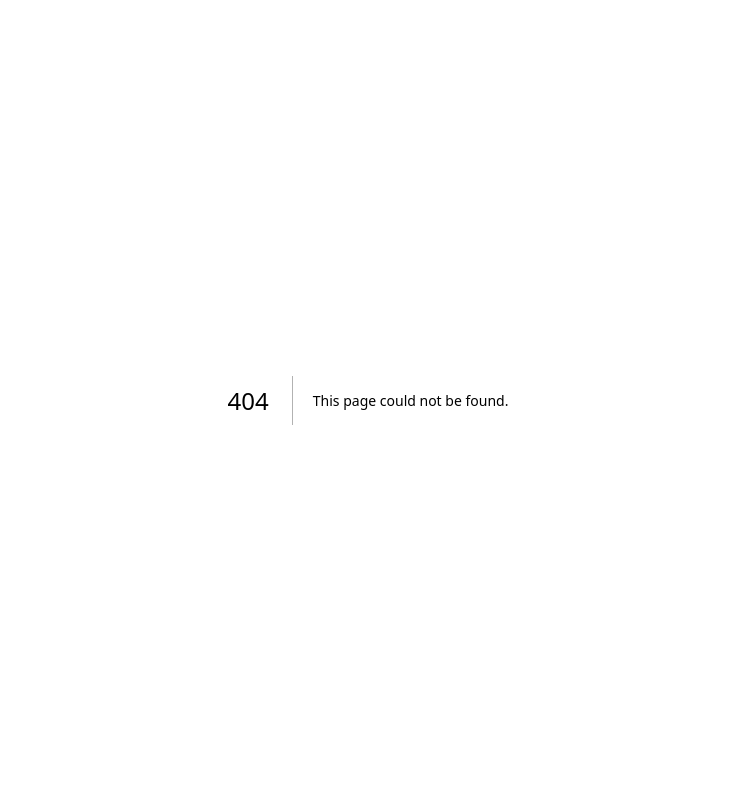
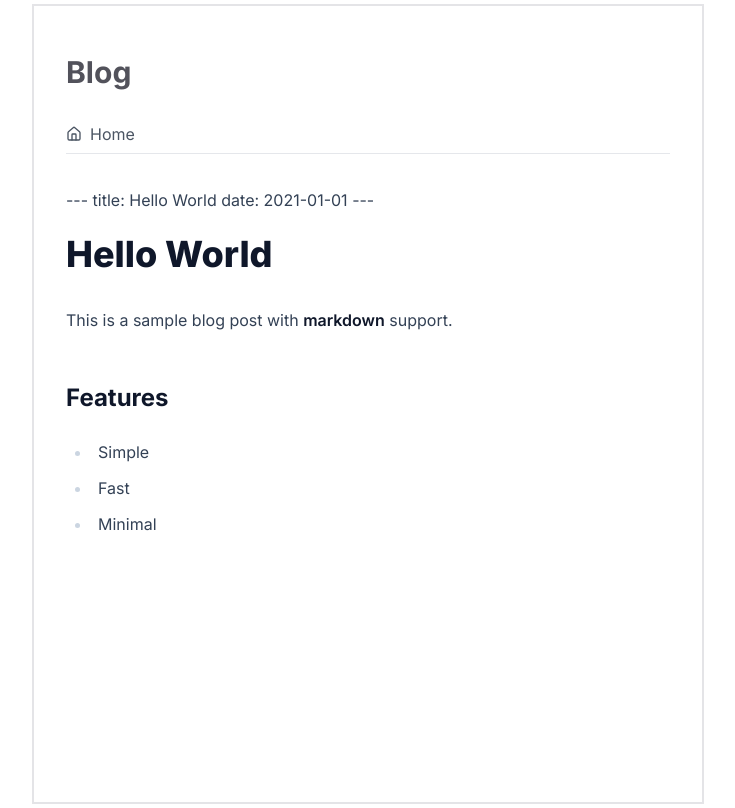
Before and after one commit to devsargam/sargam.xyz, a Next.js app: page /blog in a window 1280 px wide. Before the commit this address had no page. Shown: the whole page, without its empty margins (272-1007 px from the left). Built offline with nearby package versions, Linux system fonts and the light colour scheme.

Commit message:
feat: minimal setup for blog

```diff
--- a/package.json
+++ b/package.json
@@ -9,9 +9,12 @@
     "lint": "next lint"
   },
   "dependencies": {
+    "@tailwindcss/typography": "^0.5.10",
     "@vercel/analytics": "^1.3.1",
     "@vercel/speed-insights": "^1.0.12",
+    "gray-matter": "^4.0.3",
     "lucide-react": "^0.365.0",
+    "markdown-to-jsx": "^7.4.1",
     "mini-svg-data-uri": "^1.4.4",
     "next": "14.1.0",
     "react": "^18.3.1",
--- /dev/null
+++ b/src/app/blog/page.tsx
@@ -0,0 +1,37 @@
+import { Suspense } from 'react';
+import { MarkdownRenderer } from '@/components/markdown-renderer';
+import { BlogNavigation } from '@/components/blog-navigation';
+import matter from 'gray-matter';
+
+const SAMPLE_POST = `
+---
+title: Hello World
+date: 2021-01-01
+---
+
+# Hello World
+This is a sample blog post with **markdown** support.
+
+## Features
+- Simple
+- Fast
+- Minimal
+`;
+
+export default function BlogPage() {
+  const { content, data } = matter(SAMPLE_POST);
+  console.log(data);
+  console.log(content);
+
+  return (
+    <main className="container mx-auto px-4 py-8">
+      <h1 className="text-3xl font-bold mb-8 text-zinc-600 dark:text-zinc-500">
+        Blog
+      </h1>
+      <BlogNavigation />
+      <Suspense fallback={<div>Loading...</div>}>
+        <MarkdownRenderer content={content} />
+      </Suspense>
+    </main>
+  );
+}
--- a/src/app/layout.tsx
+++ b/src/app/layout.tsx
@@ -20,7 +20,7 @@ export default function RootLayout({
   return (
     <html lang="en" className="bg-white dark:bg-zinc-900">
       <body className={inter.className}>
-        <main className="bg-white dark:bg-zinc-900 min-h-screen">
+        <main className="bg-white dark:border-zinc-800 border-zinc-200 border-2 dark:bg-zinc-900 min-h-screen max-w-2xl mx-auto my-1 px-4 py-4">
           {children}
           <SpeedInsights />
           <Analytics />
--- a/src/app/page.tsx
+++ b/src/app/page.tsx
@@ -6,7 +6,7 @@ import WorkExperience from '@/components/work-experience';
 
 export default function Home() {
   return (
-    <main className="flex flex-col gap-y-8 justify-center items-start max-w-2xl mx-auto my-1 dark:border-zinc-800 border-zinc-200 border-2 px-4 py-4">
+    <main className="flex flex-col gap-y-8 justify-center items-start mx-auto">
       {/* Introduction Section */}
       <Introduction />
       {/* Proof of work Section */}
--- /dev/null
+++ b/src/components/blog-navigation.tsx
@@ -0,0 +1,38 @@
+'use client';
+
+import Link from 'next/link';
+import { usePathname } from 'next/navigation';
+import { Home } from 'lucide-react';
+
+interface BlogLink {
+  title: string;
+  href: string;
+  icon?: React.ReactNode;
+}
+
+const blogLinks: BlogLink[] = [
+  { title: 'Home', href: '/', icon: <Home className="w-4 h-4" /> },
+];
+
+export function BlogNavigation() {
+  const pathname = usePathname();
+
+  return (
+    <nav className="flex items-center gap-6 mb-8 border-b border-gray-200 dark:border-gray-800">
+      {blogLinks.map((link) => (
+        <Link
+          key={link.href}
+          href={link.href}
+          className={`pb-2 -mb-[1px] flex items-center gap-2 ${
+            pathname === link.href
+              ? 'border-b-2 border-gray-900 dark:border-gray-100 text-gray-900 dark:text-gray-100'
+              : 'text-gray-600 dark:text-gray-400 hover:text-gray-900 dark:hover:text-gray-100'
+          }`}
+        >
+          {link.icon}
+          {link.title}
+        </Link>
+      ))}
+    </nav>
+  );
+}
--- /dev/null
+++ b/src/components/markdown-renderer.tsx
@@ -0,0 +1,15 @@
+'use client';
+
+import Markdown from 'markdown-to-jsx';
+
+interface MarkdownRendererProps {
+  content: string;
+}
+
+export function MarkdownRenderer({ content }: MarkdownRendererProps) {
+  return (
+    <article className="prose prose-slate max-w-none dark:prose-invert">
+      <Markdown>{content}</Markdown>
+    </article>
+  );
+}
--- a/tailwind.config.ts
+++ b/tailwind.config.ts
@@ -34,30 +34,31 @@ const config: Config = {
     },
   },
   plugins: [
+    require('@tailwindcss/typography'),
     addVariablesForColors,
     function ({ matchUtilities, theme }: any) {
       matchUtilities(
         {
           'bg-grid': (value: any) => ({
             backgroundImage: `url("${svgToDataUri(
-              `<svg xmlns="http://www.w3.org/2000/svg" viewBox="0 0 32 32" width="32" height="32" fill="none" stroke="${value}"><path d="M0 .5H31.5V32"/></svg>`,
+              `<svg xmlns="http://www.w3.org/2000/svg" viewBox="0 0 32 32" width="32" height="32" fill="none" stroke="${value}"><path d="M0 .5H31.5V32"/></svg>`
             )}")`,
           }),
           'bg-grid-small': (value: any) => ({
             backgroundImage: `url("${svgToDataUri(
-              `<svg xmlns="http://www.w3.org/2000/svg" viewBox="0 0 32 32" width="8" height="8" fill="none" stroke="${value}"><path d="M0 .5H31.5V32"/></svg>`,
+              `<svg xmlns="http://www.w3.org/2000/svg" viewBox="0 0 32 32" width="8" height="8" fill="none" stroke="${value}"><path d="M0 .5H31.5V32"/></svg>`
             )}")`,
           }),
           'bg-dot': (value: any) => ({
             backgroundImage: `url("${svgToDataUri(
-              `<svg xmlns="http://www.w3.org/2000/svg" viewBox="0 0 32 32" width="16" height="16" fill="none"><circle fill="${value}" id="pattern-circle" cx="10" cy="10" r="1.6257413380501518"></circle></svg>`,
+              `<svg xmlns="http://www.w3.org/2000/svg" viewBox="0 0 32 32" width="16" height="16" fill="none"><circle fill="${value}" id="pattern-circle" cx="10" cy="10" r="1.6257413380501518"></circle></svg>`
             )}")`,
           }),
         },
         {
           values: flattenColorPalette(theme('backgroundColor')),
           type: 'color',
-        },
+        }
       );
     },
   ],
@@ -66,7 +67,7 @@ const config: Config = {
 function addVariablesForColors({ addBase, theme }: any) {
   let allColors = flattenColorPalette(theme('colors'));
   let newVars = Object.fromEntries(
-    Object.entries(allColors).map(([key, val]) => [`--${key}`, val]),
+    Object.entries(allColors).map(([key, val]) => [`--${key}`, val])
   );
 
   addBase({
```
Also changed, not shown: 1 other file (tests, documents, lock files or other folders).
